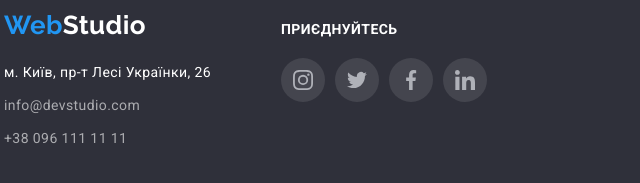
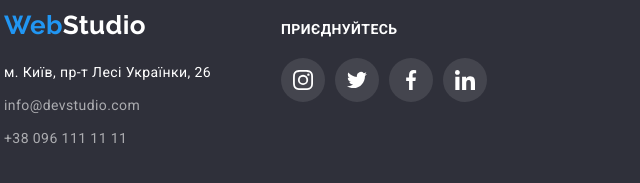
Before and after one commit to Eugene-Hlushak/goit-markup-hw-05, a plain HTML site: page index.html in a window 1280 px wide. Shown: the part 2727-2910 px from the top of the page, 51-691 px from the left. Drawn offline with nearby package versions, Linux system fonts and the light colour scheme.

Commit message:
add edit

```diff
--- a/css/styles.css
+++ b/css/styles.css
@@ -537,6 +537,10 @@ p {
   background-color: var(--accent-color);
 }
 
+.join .social-icon {
+  fill: #ffffff;
+}
+
 /* ===== PORTFOLIO ===== */
 
 .filters-list {
```
